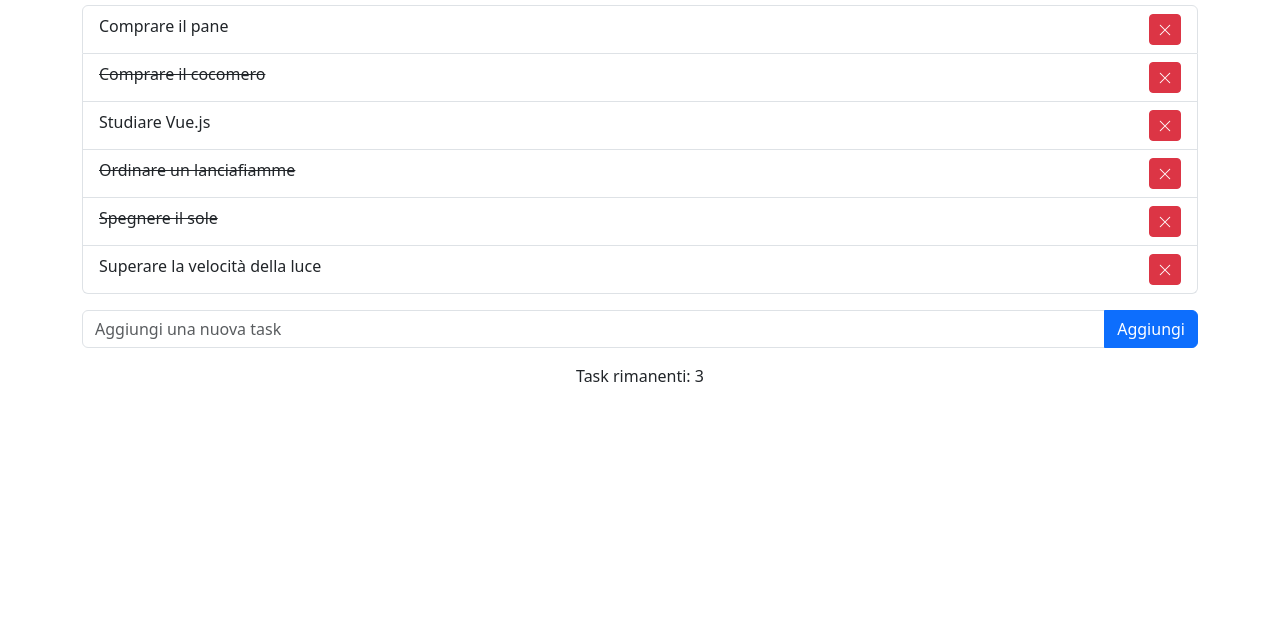
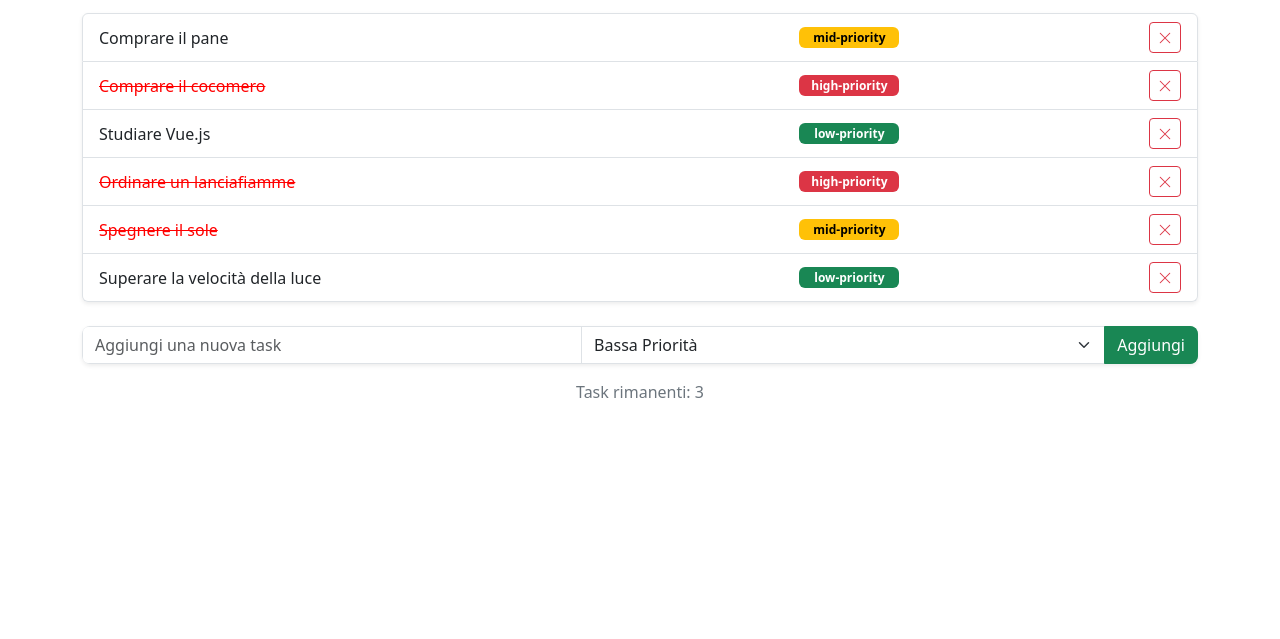
Before and after one commit to Francesco-Matteucci/vue-todolist, a plain HTML site: page index.html in a window 1280 px wide. Shown: the part 161-800 px from the top of the page. Drawn offline with nearby package versions, Linux system fonts and the light colour scheme.

Commit message:
added priority on tasks

```diff
--- a/css/style.css
+++ b/css/style.css
@@ -1,14 +1,23 @@
- span {
-     cursor: pointer;
- }
+.text-decoration-line-through {
+    color: red;
+}
 
- .list-enter-active,
- .list-leave-active {
-     transition: opacity 0.5s, transform 0.5s;
- }
+/* Cursor pointer per il testo cliccabile */
+span {
+    cursor: pointer;
+}
 
- .list-enter,
- .list-leave-to {
-     opacity: 0;
-     transform: translateY(30px);
- }
+/* Stile dell'input */
+.input-group {
+    border-radius: 8px;
+    overflow: hidden;
+}
+
+/* Stile dei pulsanti di filtro */
+.btn-group .btn {
+    min-width: 120px;
+}
+
+.badge {
+    min-width: 100px;
+}
--- a/index.html
+++ b/index.html
@@ -17,9 +17,9 @@
 
 <body>
     <div id="app" class="container mt-5">
-        <h1 class="text-center">Todo List</h1>
+        <h1 class="text-center text-primary mb-4">Todo List</h1>
 
-        <!-- Filtro dei todo  -->
+        <!-- Filtro dei todo -->
         <div class="btn-group my-3 d-flex justify-content-center">
             <button @click="filter = 'all'"
                 :class="['btn', filter === 'all' ? 'btn-primary' : 'btn-outline-primary']">Tutti</button>
@@ -30,29 +30,43 @@
         </div>
 
         <!-- Lista dei todo -->
-        <transition-group name="list" tag="ul" class="list-group">
+        <transition-group name="list" tag="ul" class="list-group shadow-sm rounded mb-4">
             <li v-for="(todo, index) in filteredTodos" :key="todo.id"
-                class="list-group-item d-flex justify-content-between">
+                class="list-group-item d-flex justify-content-between align-items-center">
                 <!-- Se il todo è completato, il testo è barrato -->
-                <span :class="{ 'text-decoration-line-through': todo.done }" @click="toggleDone(todo)">
+                <span class="col-5" :class="{ 'text-decoration-line-through': todo.done }" @click="toggleDone(todo)">
                     {{ todo.text }}
                 </span>
+                <!-- Etichetta di priorità -->
+                <span class="badge col-1" :class="priorityClass(todo.priority)">
+                    {{ todo.priority }}
+                </span>
                 <!-- Icona di cancellazione -->
-                <button @click="removeTodo(index)" class="btn btn-danger btn-sm">
+                <button @click="removeTodo(index)" class="btn btn-outline-danger btn-sm">
                     <i class="bi bi-x-lg"></i>
                 </button>
             </li>
         </transition-group>
-        <p v-if="filteredTodos.length === 0" class="text-center">Hai completato tutte le task, complimenti!</p>
+
+        <!-- Messaggio di task completate -->
+        <p v-if="filteredTodos.length === 0" class="text-center text-success">
+            Complimenti! Hai completato tutte le task <i class="bi bi-award-fill"></i>
+        </p>
+
         <!-- Campo di input e pulsante per aggiungere nuovi todo -->
-        <div class="input-group my-3">
+        <div class="input-group my-3 shadow-sm">
             <input v-model="newTodoText" @keyup.enter="addTodo" type="text" class="form-control"
                 placeholder="Aggiungi una nuova task">
-            <button @click="addTodo" class="btn btn-primary">Aggiungi</button>
+            <select v-model="newTodoPriority" class="form-select">
+                <option value="low-priority">Bassa Priorità</option>
+                <option value="mid-priority">Media Priorità</option>
+                <option value="high-priority">Alta Priorità</option>
+            </select>
+            <button @click="addTodo" class="btn btn-success">Aggiungi</button>
         </div>
 
         <!-- Conteggio dei todo rimanenti -->
-        <p class="text-center mt-3">Task rimanenti: {{ remainingTodos }}</p>
+        <p class="text-center mt-3 text-secondary">Task rimanenti: {{ remainingTodos }}</p>
     </div>
 
     <!-- Vue script -->
--- a/js/script.js
+++ b/js/script.js
@@ -25,12 +25,12 @@ createApp({
         return {
             // Array dei todo
             todos: [
-                { id: 1, text: 'Comprare il pane', done: false },
-                { id: 2, text: 'Comprare il cocomero', done: true },
-                { id: 3, text: 'Studiare Vue.js', done: false },
-                { id: 4, text: 'Ordinare un lanciafiamme', done: true },
-                { id: 5, text: 'Spegnere il sole', done: true },
-                { id: 6, text: 'Superare la velocità della luce', done: false }
+                { id: 1, text: 'Comprare il pane', done: false, priority: 'mid-priority' },
+                { id: 2, text: 'Comprare il cocomero', done: true, priority: 'high-priority' },
+                { id: 3, text: 'Studiare Vue.js', done: false, priority: 'low-priority' },
+                { id: 4, text: 'Ordinare un lanciafiamme', done: true, priority: 'high-priority' },
+                { id: 5, text: 'Spegnere il sole', done: true, priority: 'mid-priority' },
+                { id: 6, text: 'Superare la velocità della luce', done: false, priority: 'low-priority' }
             ],
 
             // Variabile per il nuovo todo
@@ -38,12 +38,12 @@ createApp({
             // Filtro selezionato
             filter: 'all',
             // Contatore per l'id ( partendo dall'id successivo al più alto presente nell'array )
-            nextTodoId: 7
+            nextTodoId: 7,
+            // Aggiungo la priorità del todo
+            newTodoPriority: 'low-priority',
         };
-
     },
     computed: {
-
         // Creo una funzione che restituisce i todo filtrati in base al filtro selezionato
         filteredTodos() {
             if (this.filter === 'active') {
@@ -59,26 +59,33 @@ createApp({
         }
     },
     methods: {
-        // Creo una funzione per rimuovere il todo
+        // Funzione per ottenere la classe corretta in base alla priorità
+        priorityClass(priority) {
+            if (priority === 'high-priority') return 'text-bg-danger';
+            if (priority === 'mid-priority') return 'text-bg-warning';
+            if (priority === 'low-priority') return 'text-bg-success';
+            return '';
+        },
+        // Funzione per rimuovere il todo
         removeTodo(index) {
             this.todos.splice(index, 1);
         },
-        // Creo una funzione per aggiungere un nuovo todo
+        // Funzione per aggiungere un nuovo todo
         addTodo() {
             if (this.newTodoText.trim() !== '') {
                 // Aggiungo il nuovo todo con un id incrementale
                 this.todos.push({
-                    id: this.nextTodoId++, // Incrementa il contatore per l'id
+                    id: this.nextTodoId++,
                     text: this.newTodoText,
-                    done: false
+                    done: false,
+                    priority: this.newTodoPriority
                 });
-                // Resetto il campo input
+                // Resetto il campo input e priorità
                 this.newTodoText = '';
-                // Stampo in console
-                console.log(this.todos);
+                this.newTodoPriority = 'low-priority';
             }
         },
-        // Creo una funzione per invertire il valore di done
+        // Funzione per invertire il valore di done
         toggleDone(todo) {
             todo.done = !todo.done;
         }
@@ -86,4 +93,5 @@ createApp({
 }).mount('#app');
 
 
+
 //Abbiamo utilizzato il todo.text come key, ma se due todo avessero lo stesso testo, ciò potrebbe causare problemi. Quindi aggiungerò un identificatore univoco( un id ) per ogni todo, così da avere maggiore sicurezza.
```
